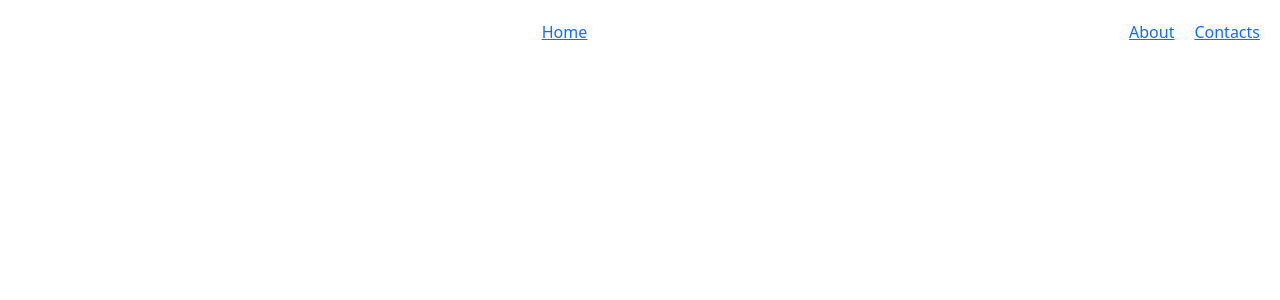
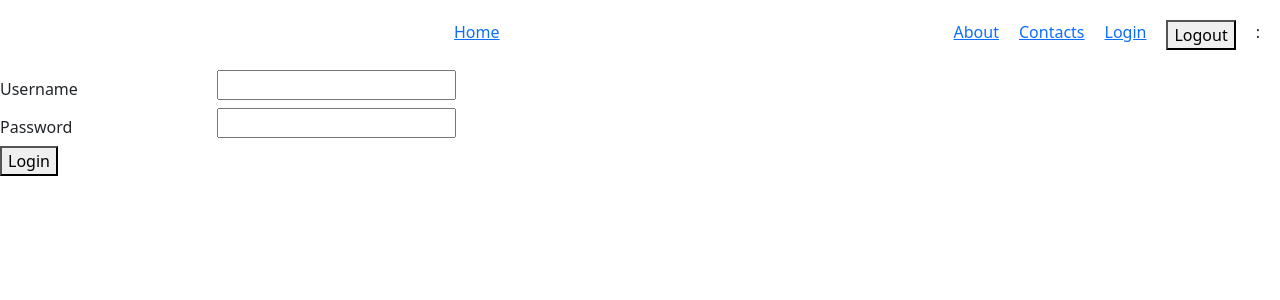
Before and after one commit to LaurisGi/ReactJs, a React (Create React App) app: page /Login in a window 1280 px wide. Before the commit this address had no page. Shown: the top 300 px of the page. Built offline with nearby package versions, Linux system fonts and the light colour scheme.

Commit message:
paskaita 9 reiktu editint

```diff
--- a/src/App.js
+++ b/src/App.js
@@ -4,17 +4,26 @@ import { AboutPage } from './AboutPage/AboutPage'
 import { HomePage } from './HomePage/HomePage'
 import { ContactsPage } from './ContactsPage/ContactsPage'
 import { Navigation } from './Navigation/Navigation'
+import { PageLayout } from './PageLayout'
+import { LoginPage } from './LoginPage/LoginPage'
+import { useState } from 'react';
 
 
 function App() {
+  const [user, setUser] = useState(null);
+
+  const handleLogin = () => setUser({ username: 'Petras123'})
+  const handleLogout = () => setUser(null);
 
   return (
       <div className='App'>
-<Navigation />
+        <Navigation onLogout={handleLogout} />
         <Routes>
-          <Route path="/" element={<HomePage/>} />
-          <Route path="/about" element={<AboutPage/>} />
-          <Route path="/contacts" element={<ContactsPage/>} />
+          <Route path="/" element={<PageLayout user={user} onLogout={handleLogout}/>}>
+            <Route index element={<HomePage/>} />
+            <Route path="/contacts" element={<ContactsPage/>} />
+          </Route>
+          <Route path="/Login" element={<LoginPage onLogin={handleLogin} />}/>
         </Routes>
       </div>
   );
--- /dev/null
+++ b/src/LoginPage/LoginPage.js
@@ -0,0 +1,27 @@
+import { Form } from "react-router-dom"
+import { useNavigate } from "react-router-dom"
+
+
+export const LoginPage = ({ onLogin }) => {
+    const navigateTo = useNavigate();
+
+    const handleLogin = () => {
+        onLogin();
+        navigateTo('/');
+    }
+    return (
+        <form>
+            <div className="form-group row">
+                <label className="col-sm-2 col-form-label">Username</label>
+                    <div className="col-sm-10">
+                        <input type="text" name="name" label></input>
+                    </div>
+                <label className="col-sm-2 col-form-label">Password</label>
+                    <div className="col-sm-10">
+                        <input type="password" name="password"></input>
+                    </div>
+            </div>
+            <button onClick={handleLogin}>Login</button>
+        </form>
+    )
+}
--- a/src/Navigation/Navigation.js
+++ b/src/Navigation/Navigation.js
@@ -1,7 +1,23 @@
 import { Link } from "react-router-dom"
+import { useNavigate } from "react-router-dom"
 
-export const Navigation = () => <div style={{display: 'flex', gap: '20px', padding: 20,}} className='navigation'>
+export const Navigation = ({onLogout}) => {
+
+const navigate = useNavigate();
+
+
+const handleLogout = () => {
+    onLogout();
+    navigate('/login')
+}
+
+return (
+<div style={{display: 'flex', gap: '20px', padding: 20,}} className='navigation'>
 <Link style={{margin: '0 auto'}} to="/">Home</Link>
 <Link  to="/about">About</Link>
 <Link  to="/contacts">Contacts</Link>
+<Link  to="/login">Login</Link>
+    <button onClick={handleLogout}>Logout</button> :
 </div>
+)
+}
--- /dev/null
+++ b/src/PageLayout.js
@@ -0,0 +1,14 @@
+import { Outlet, Navigate } from "react-router-dom"
+import { Navigation } from '../src/Navigation/Navigation'
+export const PageLayout = ({user, onLogout}) => {
+    if (!user) {
+        return <Navigate to='/login'/>
+    }
+    return (
+    <div>
+        <Navigation onLogout={onLogout} />
+        Page Layout
+        <Outlet />
+    </div>
+    )
+}
```
